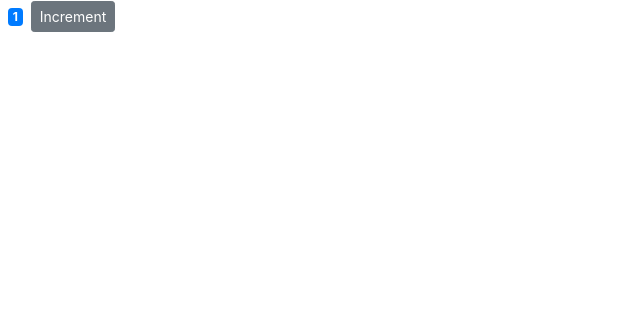
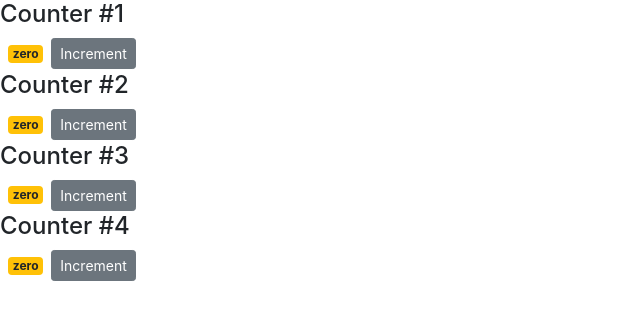
Before and after one commit to Boity-Latakgomo/counter-webapp, a React (Create React App) app: page / in a window 1280 px wide. Shown: the top 320 px of the page, without its empty margins (0-640 px from the left). Built offline with nearby package versions, Linux system fonts and the light colour scheme.

Commit message:
passing children

```diff
--- a/src/App.js
+++ b/src/App.js
@@ -1,11 +1,11 @@
 import logo from './logo.svg';
 import './App.css';
 import React, { Component } from 'react';
-import Counter from './components/counter';
+import Counters from './components/counters';
 
 
 function App() {
-  return <Counter />
+  return <Counters />
 }
 
 export default App;
--- a/src/components/counter.jsx
+++ b/src/components/counter.jsx
@@ -3,7 +3,7 @@
 
 class Counter extends Component {
     state={
-        count: 1
+        count: this.props.value
     };
     handleIncrement = e => {
        console.log(e);
@@ -14,9 +14,10 @@
         let classes= "badge m-2 badge-";
         classes += (this.state.count === 0) ? "warning" : "primary";
 
-
+      console.log(this.props);
         return (
             <div>
+            {this.props.children}
             <span className={classes}>{this.formatCount()}</span>
             <button onClick={() => this.handleIncrement({id:1})} className="btn btn-secondary btn-sm">Increment</button>
             </div>
--- /dev/null
+++ b/src/components/counters.jsx
@@ -0,0 +1,26 @@
+import React, { Component } from 'react'
+import Counter from "./counter";
+
+class Counters extends Component {
+    state = {
+        counters: [
+            {id: 1, value:0},
+            {id: 2, value:0},
+            {id: 3, value:0},
+            {id: 4, value:0},
+        ]
+     } ;
+    render() {
+        return (
+            <div>
+            {this.state.counters.map(counter => (
+                <Counter key={counter.id } value={counter.value}>
+           <h4>Counter #{counter.id}</h4>
+           </Counter>
+        ))}
+            </div>
+        );
+    }
+}
+
+export default Counters;
```
